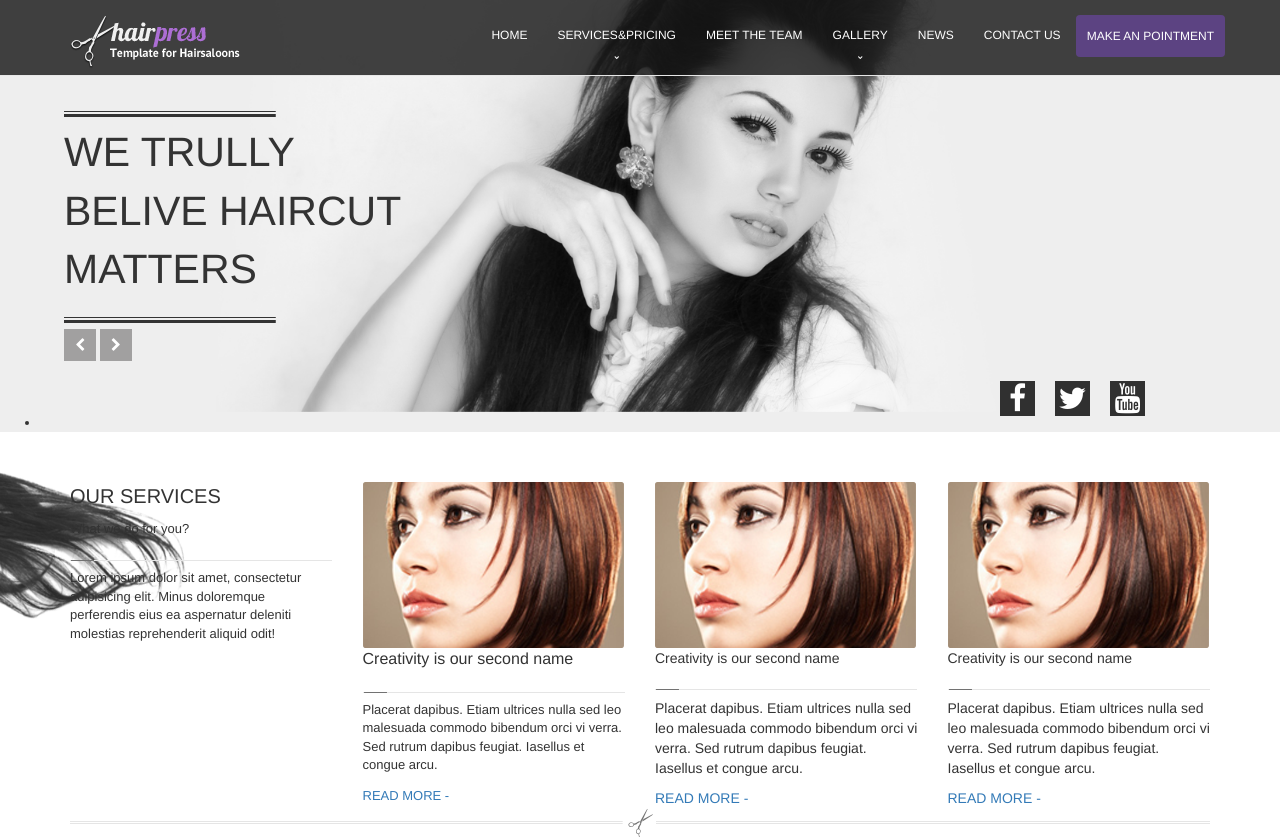
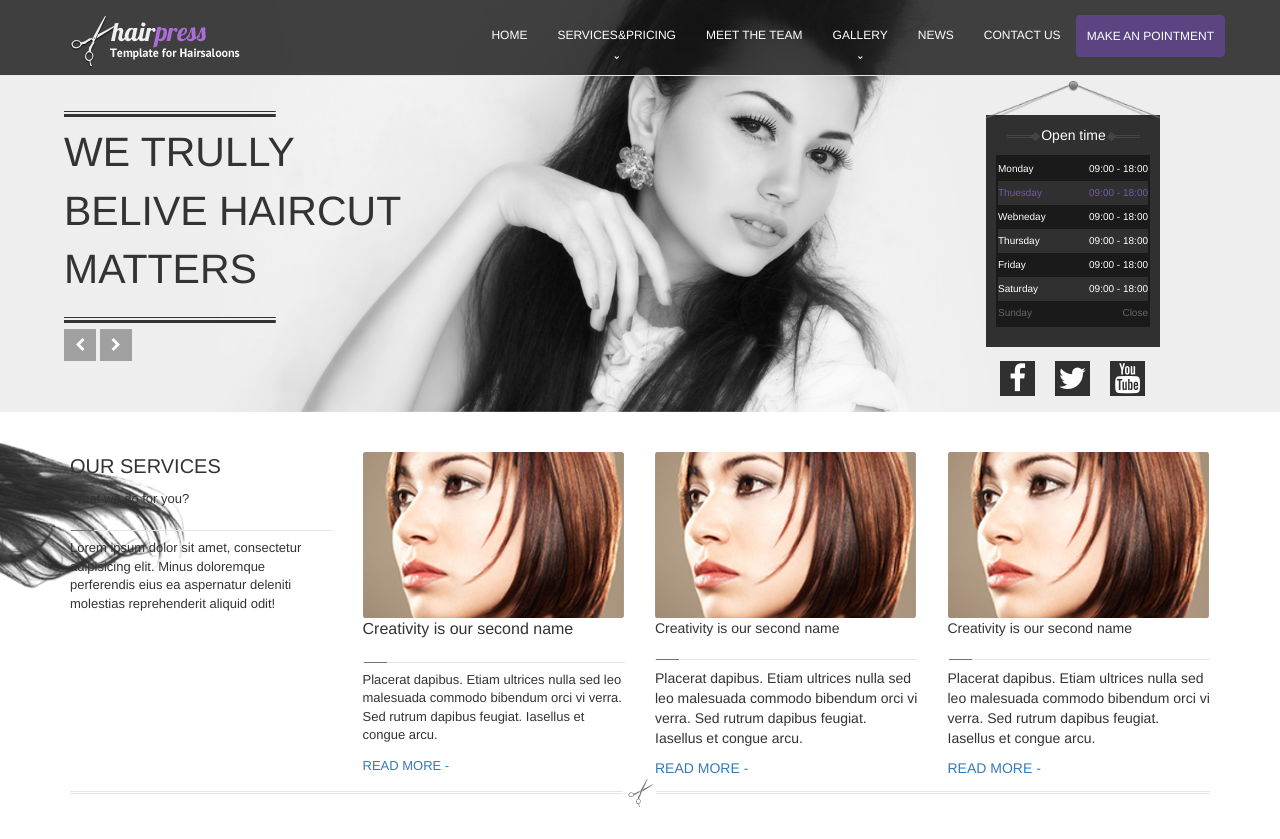
Before and after one commit to nguyenha1121/Ex-6, a website: page index.html in a window 1280 px wide. Shown: the top 839 px of the page. Drawn offline with nearby package versions, Linux system fonts and the light colour scheme.

Commit message:
+open time

```diff
--- a/assets/less/style.less
+++ b/assets/less/style.less
@@ -15,6 +15,12 @@
 
 header{
 	background: #eeeeee;
+}
+ul{
+	list-style-type: none;
+}
+.b{
+	font-style: bold;
 }
 
 // font
@@ -241,11 +247,62 @@ a.make{
 		height: 35px;
 		text-align: center;
 		background: #303030;
-		margin: 20px 10px;
+		margin: 0 10px 20px;
 		i{
 			font-size: 30px;
 			color: #fff;
 			line-height: 35px;
+		}
+		i:hover{
+			color:#00bff3;
+		}
+	}
+}
+.bg1a{
+	background: #1a1a1a;
+}
+.closes{
+	color: #666666;
+}
+.act{
+	color: #7657a5;
+}
+.opentime{
+	position: relative;
+	display: flex;
+	flex-direction:column;
+	position: absolute;
+	top:28%;
+	right: 120px;
+	text-align: center;
+	background: #303030;
+	padding:10px;
+	z-index: 2;
+
+	>img{
+		width: 100%;
+		height: 38px;
+		position: absolute;
+		left:0;
+		right:0;
+		top:-15%;
+		z-index: 1;
+	}
+	>p{
+		color: #ffffff;
+
+	}
+	ul{
+		padding: 0;
+		color: #ffffff;
+		font-size: 10px;
+		border:2px solid #1a1a1a;
+		li{
+			width: 150px;
+			height: 24px;
+			line-height: 24px;
+			display: flex;
+			justify-content:space-between;
 		}
 	}
 }
--- a/index.html
+++ b/index.html
@@ -145,9 +145,17 @@
                 </div>
             </div>
             <div class="opentime">
+                <img src="assets/img/day.png" alt="">
+                <p><span><img src="assets/img/leftopentime.png" alt=""></span><span>Open </span><span>time</span><span><img src="assets/img/rightopentime.png" alt=""></span></p>
                 <ul>
+                    <li class="bg1a"><span>Monday</span><span>09:00 - 18:00</span></li>
+                    <li class="act"><span>Thuesday</span><span>09:00 - 18:00</span></li>
+                    <li class="bg1a"><span>Webneday</span><span>09:00 - 18:00</span></li>
+                    <li class=""><span>Thursday</span><span>09:00 - 18:00</span></li>
+                    <li class="bg1a"><span>Friday</span><span>09:00 - 18:00</span></li>
+                    <li class=""><span>Saturday</span><span>09:00 - 18:00</span></li>
+                    <li class="bg1a closes"><span>Sunday</span><span>Close</span></li>
 
-                    <li>    </li>
                 </ul>
             </div>
         </div>
```
Also changed, not shown: assets/fonts/LeagueGothic-CondensedItalic.otf (added), assets/fonts/LeagueGothic-CondensedRegular.otf (added), assets/fonts/LeagueGothic-Italic.otf (added), assets/fonts/LeagueGothic-Regular.otf (added), assets/img/day.png (added), assets/img/leftopentime.png (added), assets/img/rightopentime.png (added), build/style.css.
